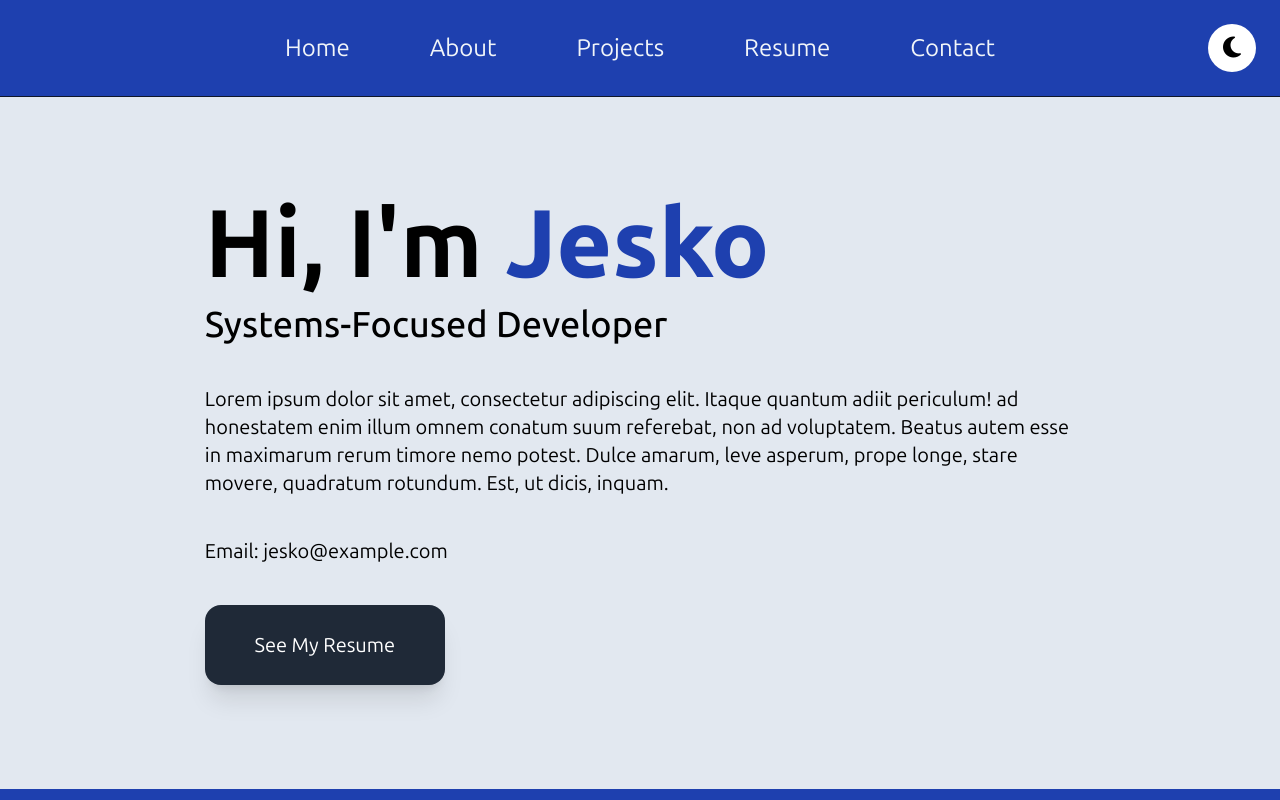
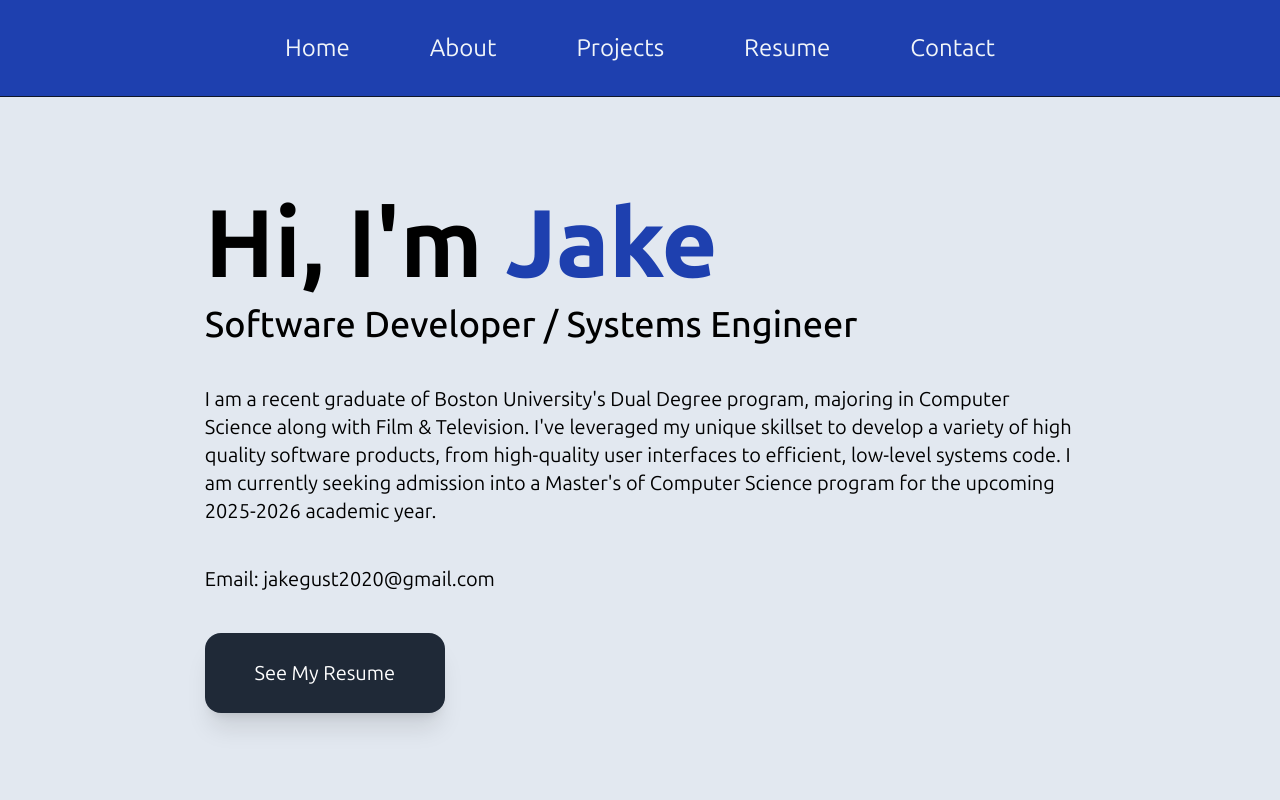
Before and after one commit to jakegustin/personal-website, a Vue app: page / in a window 1280 px wide. Shown: the top 800 px of the page. Built offline with nearby package versions, Linux system fonts and the light colour scheme.

Commit message:
more updates, making this website mine once and for all

```diff
--- /dev/null
+++ b/src/About.vue
@@ -0,0 +1,15 @@
+<script>
+import DesktopNavbar from "./components/DesktopNavbar.vue"
+
+export default {
+    components: {
+        DesktopNavbar
+    }
+}
+</script>
+
+<template>
+  <div class="bg-slate-200">
+    <DesktopNavbar/>
+  </div>
+</template>
--- a/src/App.vue
+++ b/src/App.vue
@@ -1,27 +1,38 @@
 <script>
-import DesktopNavbar from "./components/DesktopNavbar.vue"
-import BigInfo from "./components/BigInfo.vue"
-import Hero from "./components/Hero.vue"
-import ProjectOverview from "./components/ProjectOverview.vue";
-import EmploymentHist from "./components/EmploymentHist.vue";
+import Home from "./Home.vue";
+import About from "./About.vue";
+import Projects from "./Projects.vue";
+import Contact from "./Contact.vue";
+import Unknown from "./Unknown.vue";
+
+const routes = {
+  '/': Home,
+  '/about': About,
+  '/projects': Projects,
+  '/contact': Contact,
+}
 
 export default {
-    components: {
-        DesktopNavbar,
-        BigInfo,
-        Hero,
-        ProjectOverview,
-        EmploymentHist
+    data() {
+      return {
+        currentPath: window.location.hash
+      }
+    },
+    computed: {
+      currentView() {
+        return routes[this.currentPath.slice(1) || '/'] || Unknown
+      }
+    },
+    mounted() {
+      window.addEventListener('hashchange', () => {
+        this.currentPath = window.location.hash
+      })
     }
 }
 </script>
 
 <template>
   <div class="bg-slate-200">
-    <DesktopNavbar/>
-    <!--<BigInfo/>-->
-    <Hero/>
-    <EmploymentHist/>
-    <ProjectOverview/>
+    <component :is="currentView"/>
   </div>
 </template>
--- /dev/null
+++ b/src/Contact.vue
@@ -0,0 +1,15 @@
+<script>
+import DesktopNavbar from "./components/DesktopNavbar.vue"
+
+export default {
+    components: {
+        DesktopNavbar
+    }
+}
+</script>
+
+<template>
+  <div class="bg-slate-200">
+    <DesktopNavbar/>
+  </div>
+</template>
--- /dev/null
+++ b/src/Home.vue
@@ -0,0 +1,27 @@
+<script>
+import DesktopNavbar from "./components/DesktopNavbar.vue"
+import BigInfo from "./components/BigInfo.vue"
+import Hero from "./components/Hero.vue"
+import ProjectOverview from "./components/ProjectOverview.vue";
+import EmploymentHist from "./components/EmploymentHist.vue";
+
+export default {
+    components: {
+        DesktopNavbar,
+        BigInfo,
+        Hero,
+        ProjectOverview,
+        EmploymentHist
+    }
+}
+</script>
+
+<template>
+  <div class="bg-slate-200">
+    <DesktopNavbar/>
+    <!--<BigInfo/>-->
+    <Hero/>
+    <EmploymentHist/>
+    <ProjectOverview/>
+  </div>
+</template>
--- /dev/null
+++ b/src/Projects.vue
@@ -0,0 +1,15 @@
+<script>
+import DesktopNavbar from "./components/DesktopNavbar.vue"
+
+export default {
+    components: {
+        DesktopNavbar
+    }
+}
+</script>
+
+<template>
+  <div class="bg-slate-200">
+    <DesktopNavbar/>
+  </div>
+</template>
--- /dev/null
+++ b/src/Unknown.vue
@@ -0,0 +1,15 @@
+<script>
+import DesktopNavbar from "./components/DesktopNavbar.vue"
+
+export default {
+    components: {
+        DesktopNavbar
+    }
+}
+</script>
+
+<template>
+  <div class="bg-slate-200">
+    <DesktopNavbar/>
+  </div>
+</template>
--- a/src/components/DesktopNavbar.vue
+++ b/src/components/DesktopNavbar.vue
@@ -1,14 +1,16 @@
 <template>
     <div class="sticky top-0">
-        <div class="flex flex-row justify-center content-center p-8 gap-x-20 font-sans text-2xl bg-blue-800 text-slate-100">
-            <h1>Home</h1>
-            <h1>About</h1>
-            <h1>Projects</h1>
+        <div class="flex flex-row justify-center content-center p-8 gap-x-5 md:gap-x-10 lg:gap-x-20 font-sans text-2xl bg-blue-800 text-slate-100">
+            <a href="#/" class="hover:text-teal-500 transition-colors duration-200 ease-in-out">Home</a>
+            <a href="#/about" class="hover:text-teal-500 transition-colors duration-200 ease-in-out">About</a>
+            <a href="#/projects" class="hover:text-teal-500 transition-colors duration-200 ease-in-out">Projects</a>
             <h1>Resume</h1>
-            <h1>Contact</h1>
-            <button class="absolute right-6 top-6 bg-white rounded-full w-12 h-12">
-                <i class="fa-solid fa-moon text-black"></i>
+            <a href="#/contact" class="hover:text-teal-500 transition-colors duration-200 ease-in-out">Contact</a>
+            <!--TODO: Make dark mode
+            <button class="absolute right-6 top-6 bg-white rounded-full w-12 h-12 overflow-hidden">
+                <i class="fa-solid fa-moon text-black hover:text-yellow-500 transition-colors duration-200 ease-in-out"></i>
             </button>
+            -->
         </div>
         <hr class="border-slate-900 flex w-full pb-5"/>
     </div>
--- a/src/components/Hero.vue
+++ b/src/components/Hero.vue
@@ -8,12 +8,12 @@
         <div class="w-4/5 flex flex-col justify-center content-center gap-y-10 py-10" id="longInfo">
             <div class="flex flex-col gap-y-3">
                 <div class="flex flex-row gap-x-3">
-                    <h1 class="text-8xl font-sans font-bold">Hi, I'm <span class="text-8xl font-sans text-blue-800 font-extrabold">Jesko</span></h1>
+                    <h1 class="text-8xl font-sans font-bold">Hi, I'm <span class="text-8xl font-sans text-blue-800 font-extrabold">Jake</span></h1>
                 </div>
-                <h2 class="text-4xl font-sans font-medium">Systems-Focused Developer</h2>
+                <h2 class="text-4xl font-sans font-medium">Software Developer / Systems Engineer</h2>
             </div>
-            <p class="text-xl">Lorem ipsum dolor sit amet, consectetur adipiscing elit. Itaque quantum adiit periculum! ad honestatem enim illum omnem conatum suum referebat, non ad voluptatem. Beatus autem esse in maximarum rerum timore nemo potest. Dulce amarum, leve asperum, prope longe, stare movere, quadratum rotundum. Est, ut dicis, inquam.</p>
-            <p class="text-xl">Email: jesko@example.com</p>
+            <p class="text-xl">I am a recent graduate of Boston University's Dual Degree program, majoring in Computer Science along with Film & Television. I've leveraged my unique skillset to develop a variety of high quality software products, from high-quality user interfaces to efficient, low-level systems code. I am currently seeking admission into a Master's of Computer Science program for the upcoming 2025-2026 academic year.</p>
+            <p class="text-xl">Email: jakegust2020@gmail.com</p>
             <div class="w-100" id="infoResumeButton">
                 <button class="w-60 h-20 bg-gray-800 text-white text-xl rounded-2xl font-sans hover:scale-110 transition-transform duration-100 shadow-xl">See My Resume</button>
             </div>
```
